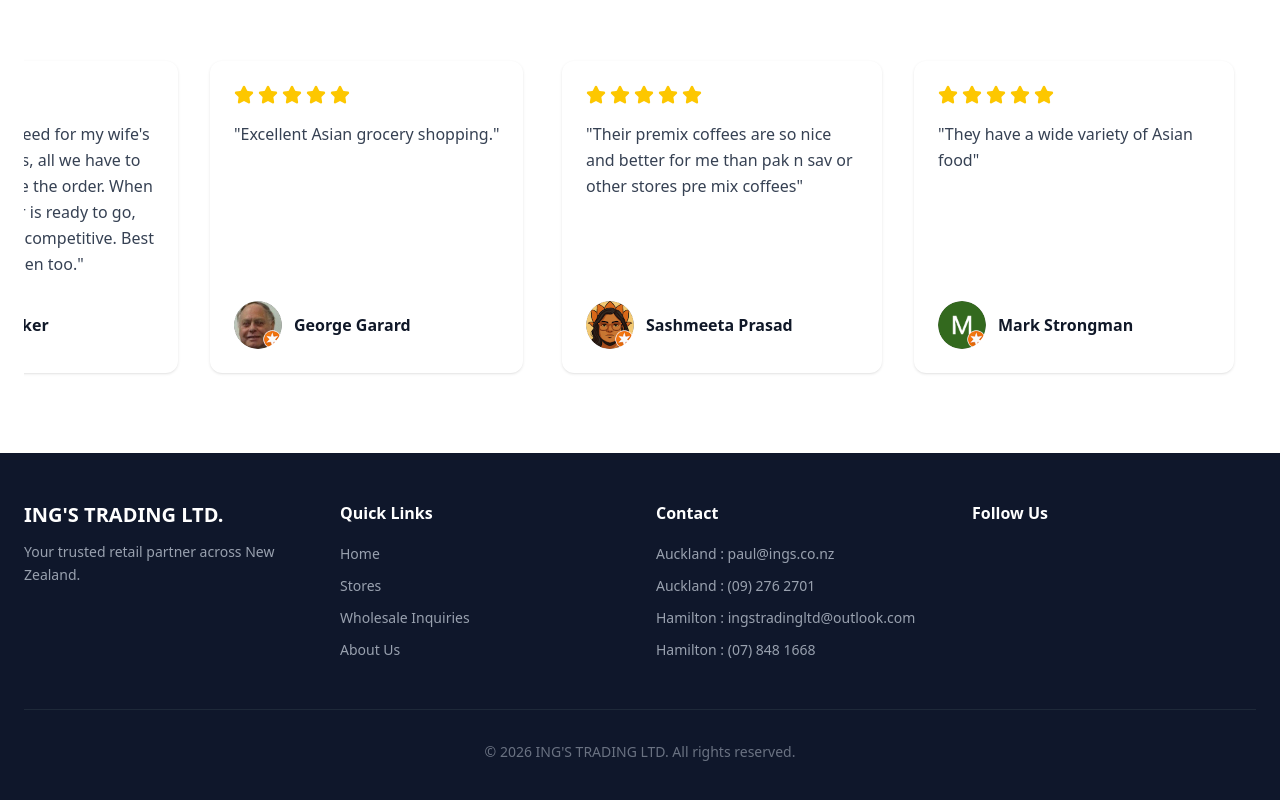
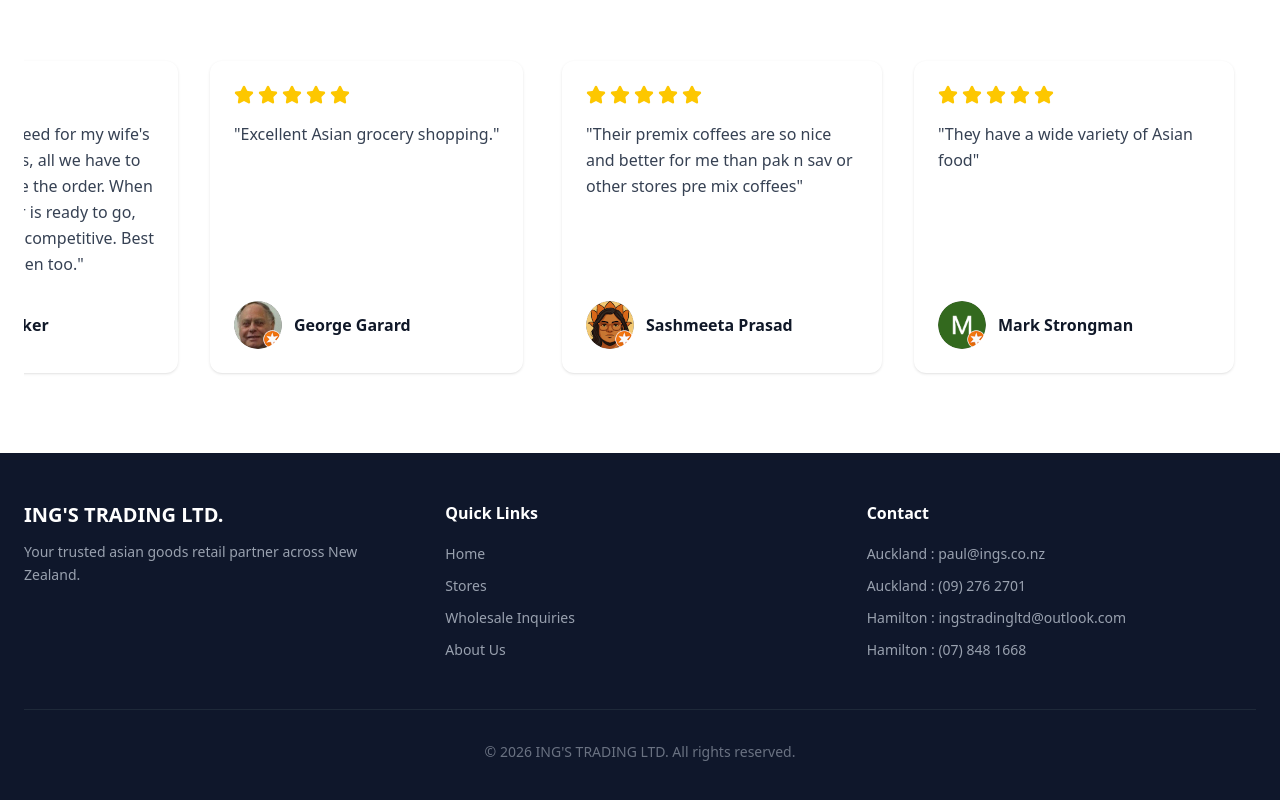
Before and after one commit to xipizy/ings-website, a React (Vite) app: page / in a window 1280 px wide. Shown: the part 2020-2820 px from the top of the page. Built offline with nearby package versions, Linux system fonts and the light colour scheme.

Commit message:
Removed follow us section in footer.

```diff
--- a/src/components/footer.jsx
+++ b/src/components/footer.jsx
@@ -4,12 +4,12 @@
   return (
     <footer className="bg-slate-900 text-white py-12 px-6">
       <div className="max-w-7xl mx-auto">
-        <div className="grid grid-cols-1 md:grid-cols-4 gap-8 mb-12">
+        <div className="grid grid-cols-1 md:grid-cols-3 gap-8 mb-12">
           {/* RetailHub Section */}
           <div>
             <h3 className="text-xl font-bold mb-3">ING'S TRADING LTD.</h3>
             <p className="text-gray-400 text-sm leading-relaxed">
-              Your trusted retail partner across New Zealand.
+              Your trusted asian goods retail partner across New Zealand.
             </p>
           </div>
 
@@ -66,13 +66,6 @@
               </li>
             </ul>
           </div>
-
-          {/* Follow Us */}
-          <div>
-            <h4 className="text-base font-semibold mb-4">Follow Us</h4>
-            <div className="flex gap-4">
-            </div>
-          </div>
         </div>
 
         {/* Copyright */}
```
